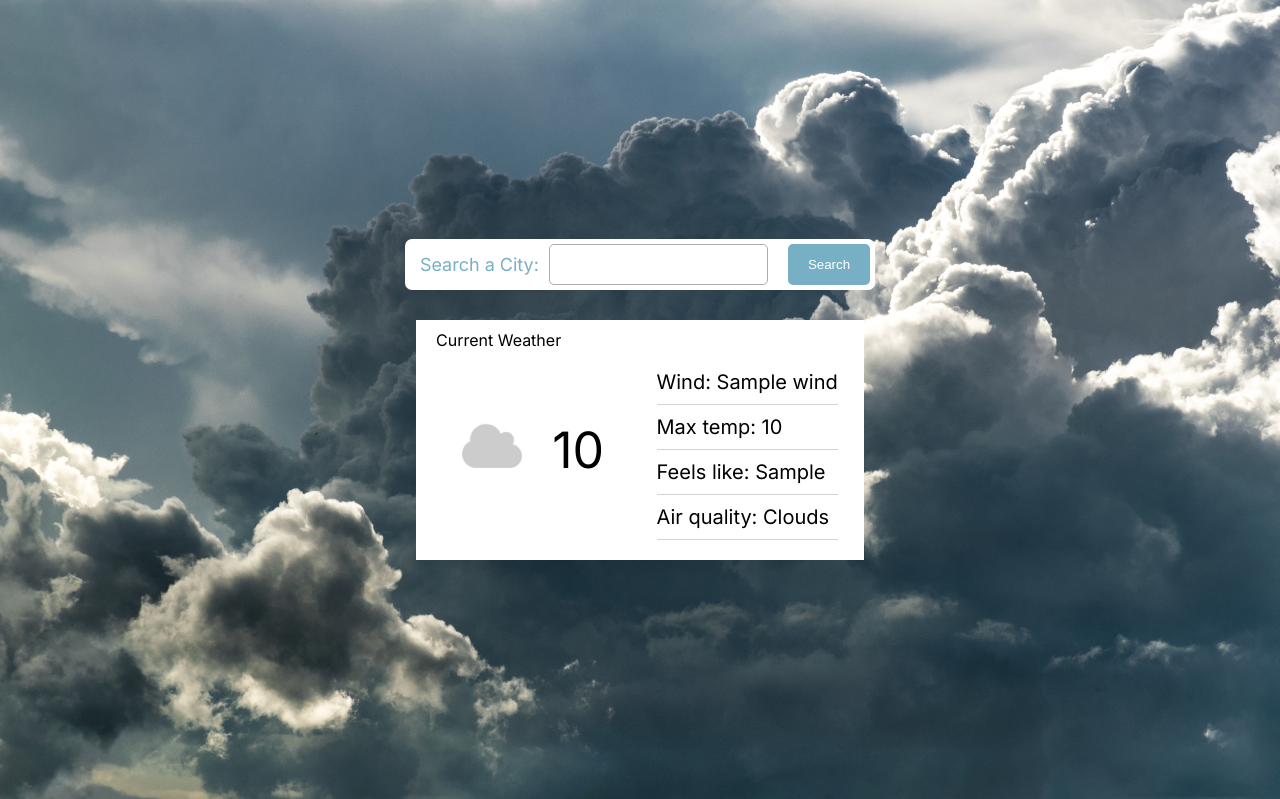
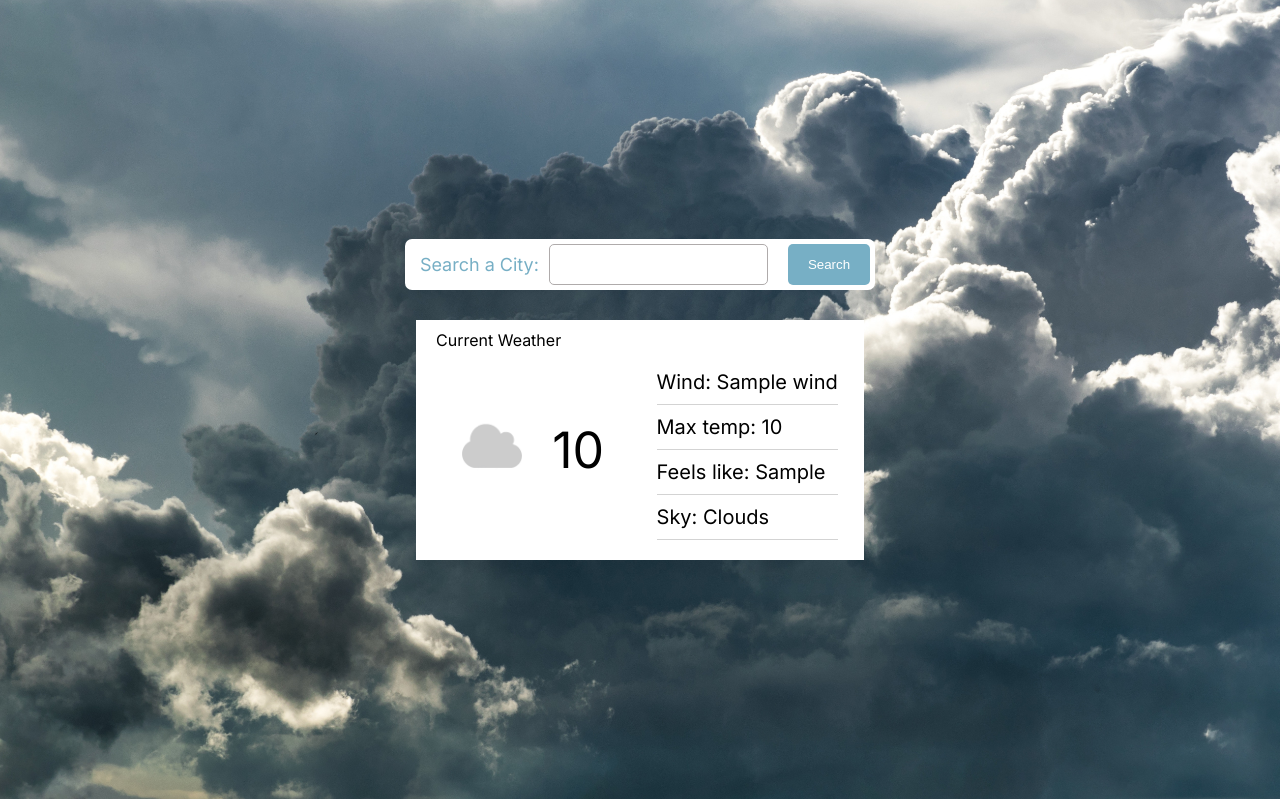
Before and after one commit to vanessaconstant/WheatherAppApi, a Python web app: template flask_app/templates/weather.html in a window 1280 px wide. Shown: the part 77-876 px from the top of the page. Run offline with Jinja, Linux system fonts and the light colour scheme; the template is opened without the code that fills it: most values are stand-ins (such as "Sample title", 1, 10 or a date in 2020).

Commit message:
Updated air quality to sky

```diff
--- a/flask_app/templates/weather.html
+++ b/flask_app/templates/weather.html
@@ -55,7 +55,7 @@
                         <p class="wind">Wind: {{data.wind}}</p>
                         <p class="max-temp">Max temp: {{data.max_temp}}</p>
                         <p class="feels-like">Feels like: {{data.feels_like}}</p>
-                       <p class="status">Air quality: {{data.status}}</p>
+                       <p class="status">Sky: {{data.status}}</p>
 
 
                     </div>
```
